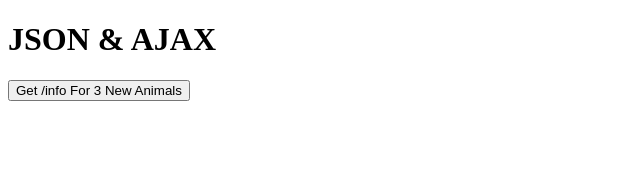
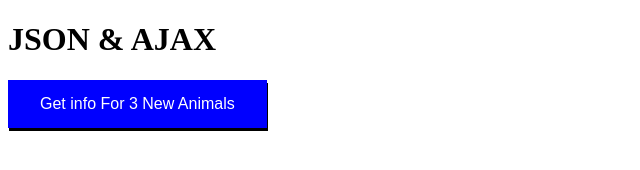
Before and after one commit to bartzaw/scratchpad, a plain HTML site: page json/index.html in a window 1280 px wide. Shown: the whole page, without its empty margins (0-640 px from the left). Drawn offline with Linux system fonts and the light colour scheme.

Commit message:
add basic structure and style

```diff
--- a/json/css/styles.css
+++ b/json/css/styles.css
@@ -0,0 +1,9 @@
+#btn {
+    background-color: #0000FF;
+    border: none;
+    color: white;
+    padding: 15px 32px;
+    text-align: center;
+    font-size: 16px;
+    box-shadow: 1px 3px #000;
+}
--- a/json/index.html
+++ b/json/index.html
@@ -9,10 +9,10 @@
 <body>
     <header>
         <h1>JSON & AJAX</h1>
-        <button id="'btn">Get /info For 3 New Animals</button>
+        <button id="btn">Get info For 3 New Animals</button>
     </header>
 
-    <div id="'animal-info" ></div>
+    <div id="animal-info"></div>
 
     <script src="js/main.js"></script>
 </body>
```
